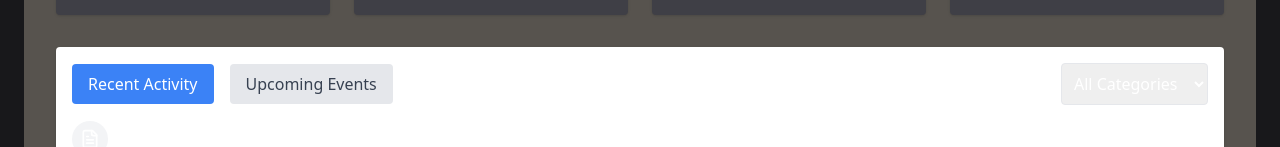
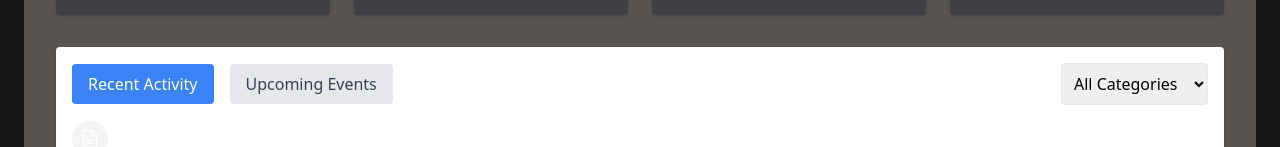
Before and after one commit to PranavMohagaokar/School_System, a React (Vite) app: page / in a window 1280 px wide. Shown: the part 289-436 px from the top of the page. Built offline with nearby package versions, Linux system fonts and the light colour scheme.

Commit message:
Fix: remove basename from BrowserRouter

```diff
--- a/src/components/Functionality/Dashboard.jsx
+++ b/src/components/Functionality/Dashboard.jsx
@@ -41,7 +41,7 @@ const Dashboard = () => {
               Upcoming Events
             </button>
           </div>
-          <select className="border p-2 rounded w-full sm:w-auto">
+          <select className="border p-2 rounded text-black w-full sm:w-auto">
             <option>All Categories</option>
             <option>Academic</option>
             <option>Administrative</option>
```
